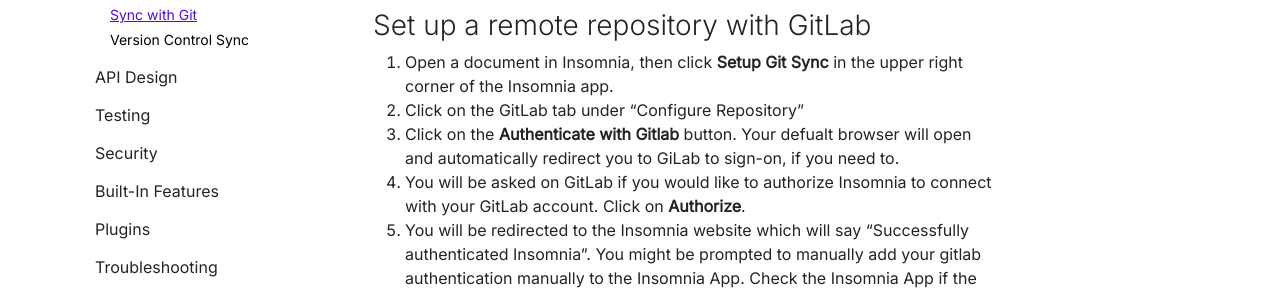
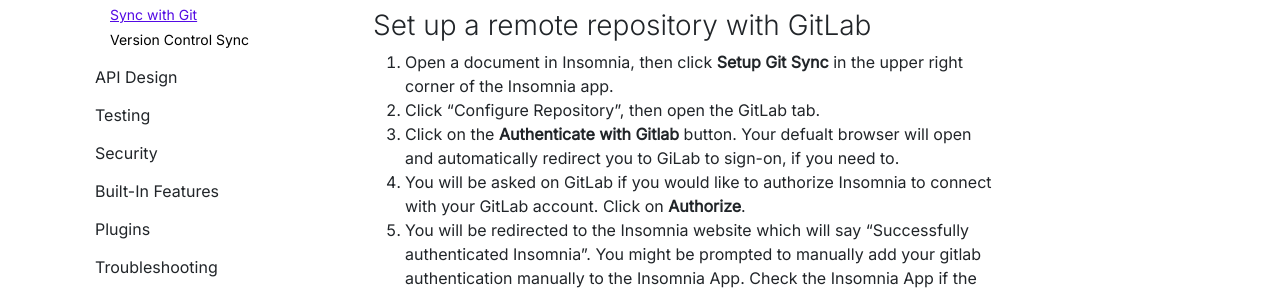
Before and after one commit to Kong/insomnia-docs, a Jekyll site: the page built from docs/insomnia/git-sync.md, in a window 1280 px wide and 900 px high, scrolled down 2000 px. Shown: the part 160-453 px from the top of the window. Built offline with Jekyll 4.4.1, drawn with Linux system fonts in a browser that asks for light colours; comment, search, counter and statistics services are not loaded.

Commit message:
Update docs/insomnia/git-sync.md
Co-authored-by: lena-larionova <54370747+lena-larionova@users.noreply.github.com>

```diff
--- a/docs/insomnia/git-sync.md
+++ b/docs/insomnia/git-sync.md
@@ -46,7 +46,7 @@
 ### Set up a remote repository with GitLab
 
 1. Open a document in Insomnia, then click **Setup Git Sync** in the upper right corner of the Insomnia app.
-2. Click on the GitLab tab under "Configure Repository"
+2. Click "Configure Repository", then open the GitLab tab.
 3. Click on the **Authenticate with Gitlab** button. Your defualt browser will open and automatically redirect you to GiLab to sign-on, if you need to.
 4. You will be asked on GitLab if you would like to authorize Insomnia to connect with your GitLab account.  Click on **Authorize**.
 5.  You will be redirected to the Insomnia website which will say "Successfully authenticated Insomnia". You might be prompted to manually add your gitlab authentication manually to the Insomnia App.  Check the Insomnia App if the sync finished.  If you still see the option to manually paste in your GitLab authentication code, then copy it from app.insomnia.rest into the Insomnia App. Then Click on **Sync**
```
